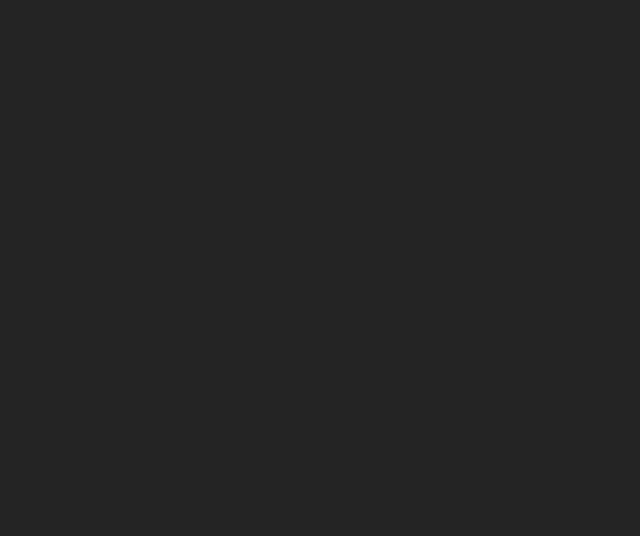
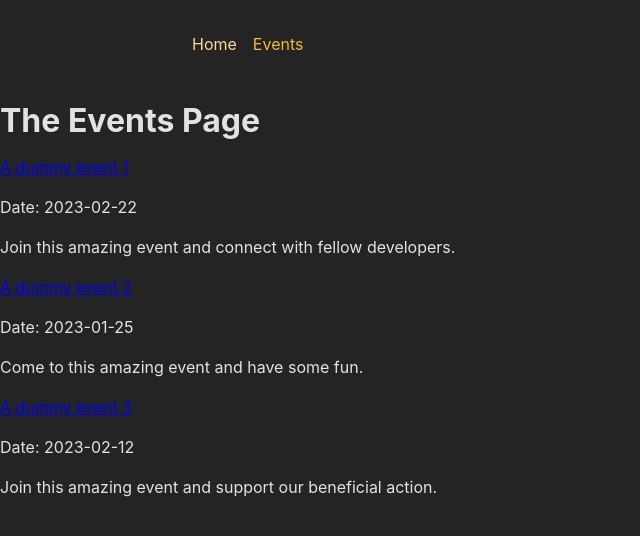
Before and after one commit to DevMattyJS/react-router-project, a React (Create React App) app in the folder frontend/: page /events in a window 1280 px wide. Shown: the top 536 px of the page, without its empty margins (0-640 px from the left). Built offline with nearby package versions, Linux system fonts and the light colour scheme.

Commit message:
Router set up

```diff
--- a/frontend/package.json
+++ b/frontend/package.json
@@ -8,6 +8,7 @@
     "@testing-library/user-event": "^13.5.0",
     "react": "^18.2.0",
     "react-dom": "^18.2.0",
+    "react-router-dom": "^6.7.0",
     "react-scripts": "5.0.1",
     "web-vitals": "^2.1.4"
   },
--- a/frontend/src/App.js
+++ b/frontend/src/App.js
@@ -1,27 +1,31 @@
-// Challenge / Exercise
+import { createBrowserRouter, RouterProvider } from "react-router-dom";
 
-// 1. Add five new (dummy) page components (content can be simple <h1> elements)
-//    - HomePage
-//    - EventsPage
-//    - EventDetailPage
-//    - NewEventPage
-//    - EditEventPage
-// 2. Add routing & route definitions for these five pages
-//    - / => HomePage
-//    - /events => EventsPage
-//    - /events/<some-id> => EventDetailPage
-//    - /events/new => NewEventPage
-//    - /events/<some-id>/edit => EditEventPage
-// 3. Add a root layout that adds the <MainNavigation> component above all page components
-// 4. Add properly working links to the MainNavigation
-// 5. Ensure that the links in MainNavigation receive an "active" class when active
-// 6. Output a list of dummy events to the EventsPage
-//    Every list item should include a link to the respective EventDetailPage
+import RootLayout from "./components/pages/Root";
+import HomePage from "./components/pages/HomePage";
+import NewEventPage from "./components/pages/NewEventPage";
+import EditEventPage from "./components/pages/EditEventPage";
+import EventDetailPage from "./components/pages/EventDetailPage";
+import EventsPage from "./components/pages/EventsPage";
+
 // 7. Output the ID of the selected event on the EventDetailPage
 // BONUS: Add another (nested) layout route that adds the <EventNavigation> component above all /events... page components
 
+const router = createBrowserRouter([
+  {
+    path: "/",
+    element: <RootLayout />,
+    children: [
+      { path: "/", element: <HomePage /> },
+      { path: "/events", element: <EventsPage /> },
+      { path: "/events/:eventId", element: <EventDetailPage /> },
+      { path: "event/new", element: <NewEventPage /> },
+      { path: "events/:eventId/edit", element: <EditEventPage /> },
+    ],
+  },
+]);
+
 function App() {
-  return <div></div>;
+  return <RouterProvider router={router} />;
 }
 
 export default App;
--- a/frontend/src/components/MainNavigation.js
+++ b/frontend/src/components/MainNavigation.js
@@ -1,4 +1,5 @@
-import classes from './MainNavigation.module.css';
+import { NavLink } from "react-router-dom";
+import classes from "./MainNavigation.module.css";
 
 function MainNavigation() {
   return (
@@ -6,10 +7,25 @@ function MainNavigation() {
       <nav>
         <ul className={classes.list}>
           <li>
-            <a>Home</a>
+            <NavLink
+              to="/"
+              className={({ isActive }) =>
+                isActive ? classes.active : undefined
+              }
+              end
+            >
+              Home
+            </NavLink>
           </li>
           <li>
-            <a>Events</a>
+            <NavLink
+              to="/events"
+              className={({ isActive }) =>
+                isActive ? classes.active : undefined
+              }
+            >
+              Events
+            </NavLink>
           </li>
         </ul>
       </nav>
--- /dev/null
+++ b/frontend/src/components/pages/EditEventPage.js
@@ -0,0 +1,5 @@
+const EditEventPage = () => {
+  return <h1>Edit Event Page</h1>;
+};
+
+export default EditEventPage;
--- /dev/null
+++ b/frontend/src/components/pages/EventDetailPage.js
@@ -0,0 +1,14 @@
+import { Fragment } from "react";
+import { useParams } from "react-router-dom";
+
+const EventDetailPage = () => {
+  const params = useParams();
+  return (
+    <Fragment>
+      <h1>Event Details</h1>
+      <p>{params.eventId}</p>
+    </Fragment>
+  );
+};
+
+export default EventDetailPage;
--- /dev/null
+++ b/frontend/src/components/pages/EventsPage.js
@@ -0,0 +1,49 @@
+import { Fragment } from "react";
+import { Link } from "react-router-dom";
+
+const DUMMY_EVENTS = [
+  {
+    id: "e1",
+    title: "A dummy event 1",
+    date: "2023-02-22",
+    image:
+      "https://blog.hubspot.de/hubfs/Germany/Blog_images/Optimize_Marketing%20Events%20DACH%202021.jpg",
+    description: "Join this amazing event and connect with fellow developers.",
+  },
+  {
+    id: "e2",
+    title: "A dummy event 2",
+    date: "2023-01-25",
+    image: "https://www.pexels.com/photo/people-inside-concert-hall-2263436/",
+    description: "Come to this amazing event and have some fun.",
+  },
+  {
+    id: "e3",
+    title: "A dummy event 3",
+    date: "2023-02-12",
+    image:
+      "https://www.pexels.com/photo/clear-flute-glasses-on-black-tray-16408/",
+    description: "Join this amazing event and support our beneficial action.",
+  },
+];
+
+const EventsPage = () => {
+  return (
+    <Fragment>
+      <h1>The Events Page</h1>
+      <ul>
+        {DUMMY_EVENTS.map((event) => {
+          return (
+            <li key={event.id}>
+              <Link to={`/events/${event.id}`}>{event.title}</Link>
+              <p>Date: {event.date}</p>
+              <p>{event.description}</p>
+            </li>
+          );
+        })}
+      </ul>
+    </Fragment>
+  );
+};
+
+export default EventsPage;
--- /dev/null
+++ b/frontend/src/components/pages/HomePage.js
@@ -0,0 +1,5 @@
+const HomePage = () => {
+  return <h1>Home Page</h1>;
+};
+
+export default HomePage;
--- /dev/null
+++ b/frontend/src/components/pages/NewEventPage.js
@@ -0,0 +1,5 @@
+const NewEventPage = () => {
+  return <h1>New Event Page</h1>;
+};
+
+export default NewEventPage;
--- /dev/null
+++ b/frontend/src/components/pages/Root.js
@@ -0,0 +1,17 @@
+import { Outlet } from "react-router-dom";
+import { Fragment } from "react";
+
+import MainNavigation from "../MainNavigation";
+
+const RootLayout = () => {
+  return (
+    <Fragment>
+      <MainNavigation />
+      <main>
+        <Outlet />
+      </main>
+    </Fragment>
+  );
+};
+
+export default RootLayout;
```
Also changed, not shown: 1 other file (tests, documents, lock files or other folders).
